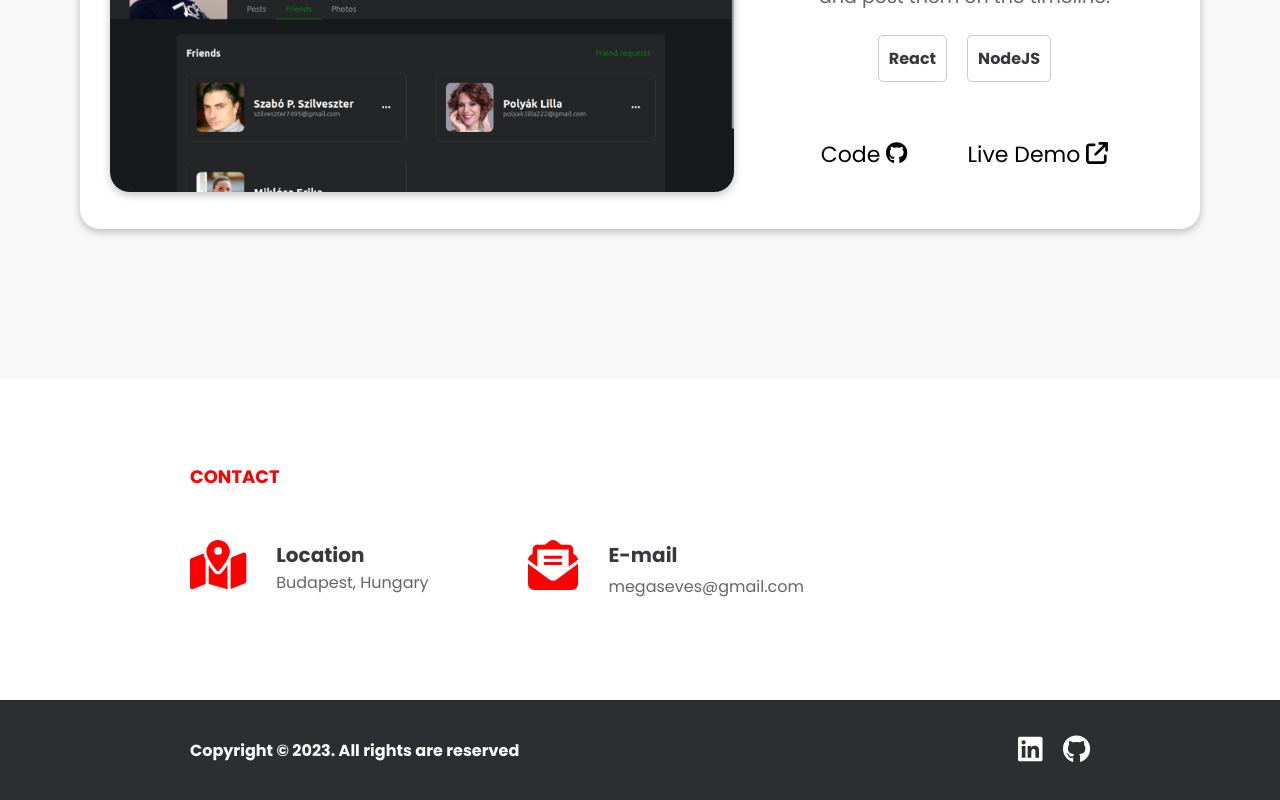
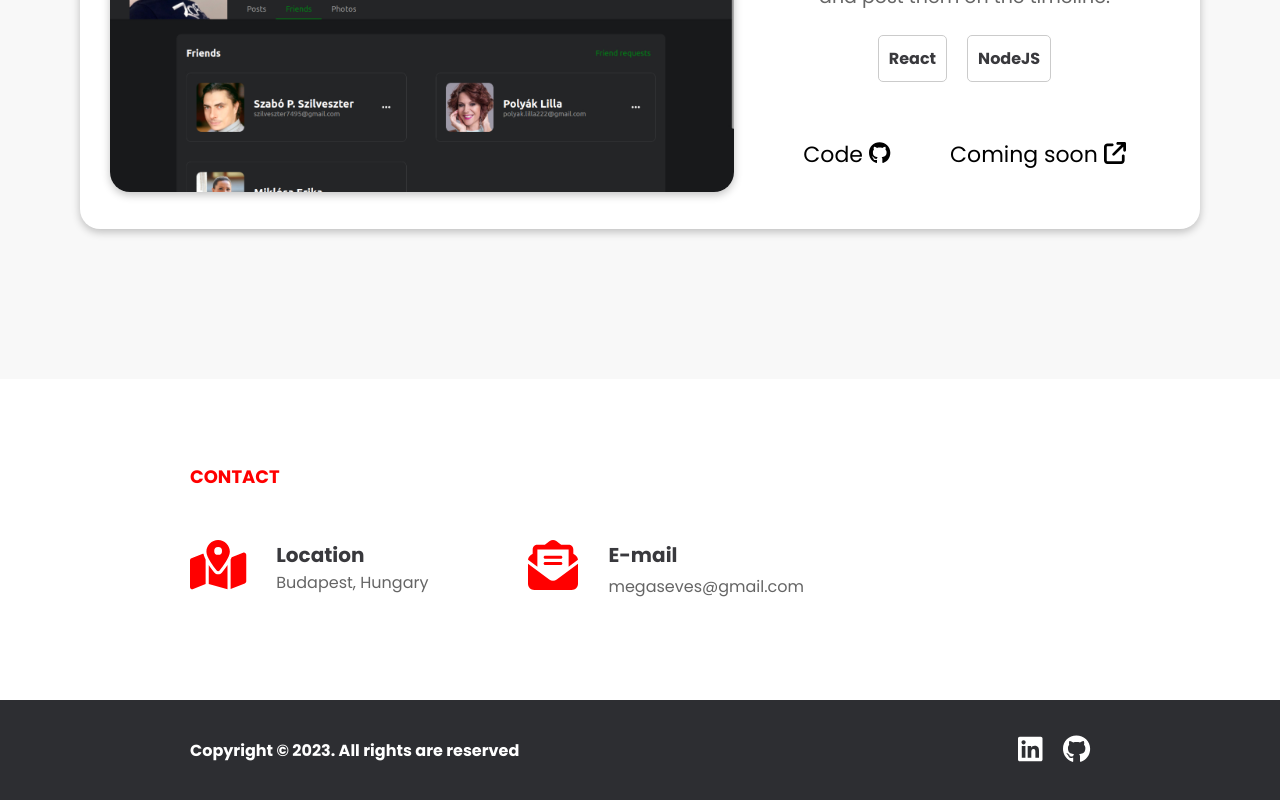
Before and after one commit to megaseves/portfolio, a React (Create React App) app: page / in a window 1280 px wide. Shown: the part 3568-4368 px from the top of the page. Built offline with nearby package versions, Linux system fonts and the light colour scheme.

Commit message:
Fix: fast food demo link and social site coming soon

```diff
--- a/src/pages/Projects.js
+++ b/src/pages/Projects.js
@@ -65,7 +65,7 @@ function Projects() {
                             </div>
                             <div className="card-links">
                                 <a href={"https://github.com/megaseves/restaurant-react"} target={"_blank"} rel="noreferrer" className="project-code">Code <FontAwesomeIcon icon="fa-brands fa-github" /></a>
-                                <a href={"https://github.com/megaseves/restaurant-react"} target={"_blank"} rel="noreferrer" className="project-code">Live Demo <FontAwesomeIcon icon="fa-solid fa-arrow-up-right-from-square" /></a>
+                                <a href={"https://fastfooddemodev.web.app/"} target={"_blank"} rel="noreferrer" className="project-code">Live Demo <FontAwesomeIcon icon="fa-solid fa-arrow-up-right-from-square" /></a>
                             </div>
                         </div>
                     </div>
@@ -87,7 +87,7 @@ function Projects() {
                            </div>
                            <div className="card-links">
                                <a href={"https://github.com/megaseves/socialSite-NodeJS-ReactJS"} target={"_blank"} rel="noreferrer" className="project-code">Code <FontAwesomeIcon icon="fa-brands fa-github" /></a>
-                               <a href={"https://github.com/megaseves/socialSite-NodeJS-ReactJS"} target={"_blank"} rel="noreferrer" className="project-code">Live Demo <FontAwesomeIcon icon="fa-solid fa-arrow-up-right-from-square" /></a>
+                               <a href={"https://github.com/megaseves/socialSite-NodeJS-ReactJS"} target={"_blank"} rel="noreferrer" className="project-code">Coming soon <FontAwesomeIcon icon="fa-solid fa-arrow-up-right-from-square" /></a>
                            </div>
                        </div>
                    </div>
```
